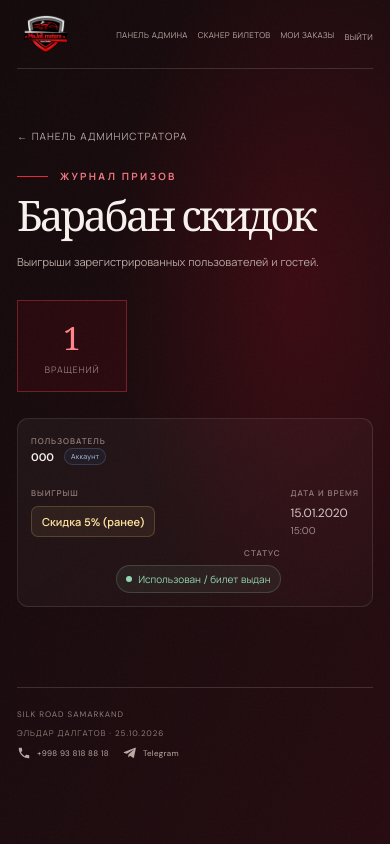
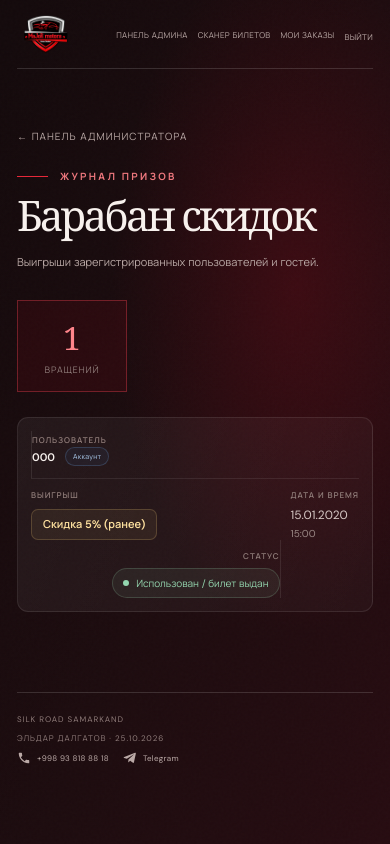
Before and after one commit to Shakhriyor10/koncrept, a Django app: page /staff/wheel-rewards/ in a window 390 px wide. Run offline with Django 5.2, Linux system fonts and the light colour scheme; a user stored in the database is signed in; tables that the repository leaves empty hold one stand-in row (values such as "Sample post").

Commit message:
kjiksk30

```diff
--- a/static/css/site.css
+++ b/static/css/site.css
@@ -420,39 +420,38 @@ h1,h2,p { margin-top: 0; }
 
 .staff-heading-actions { display: flex; flex-wrap: wrap; gap: 10px; margin-top: 17px; }
 .staff-heading-actions .button { min-height: 44px; }
-.wheel-reward-table-wrap { margin-top: 26px; overflow: hidden; border: 1px solid rgba(255,255,255,.1); border-radius: 12px; background: linear-gradient(145deg,rgba(255,255,255,.045),rgba(255,255,255,.018)); box-shadow: 0 18px 48px rgba(0,0,0,.16); }
-.wheel-reward-table { width: 100%; border-collapse: separate; border-spacing: 0; table-layout: fixed; text-align: left; }
-.wheel-reward-table th { height: 54px; padding: 0 30px; text-align: left; border-bottom: 1px solid rgba(255,255,255,.1); background: rgba(255,255,255,.025); color: #a99592; font-size: 9px; font-weight: 600; letter-spacing: .13em; text-transform: uppercase; }
+.wheel-reward-table-wrap { margin-top: 22px; overflow: visible; }
+.wheel-reward-table { width: 100%; border-collapse: separate; border-spacing: 0 10px; table-layout: fixed; text-align: left; }
+.wheel-reward-table th { height: 42px; padding: 0 22px 8px; text-align: left; color: #a99592; font-size: 9px; font-weight: 600; letter-spacing: .13em; text-transform: uppercase; }
 .wheel-reward-table th:nth-child(1) { width: 36%; }
 .wheel-reward-table th:nth-child(2) { width: 27%; }
 .wheel-reward-table th:nth-child(3) { width: 21%; }
 .wheel-reward-table th:nth-child(4) { width: 16%; }
-.wheel-reward-table td { height: 74px; padding: 15px 30px; border-bottom: 1px solid rgba(255,255,255,.065); color: #d7c9c6; font-size: 12px; vertical-align: middle; }
-.wheel-reward-table tbody tr:last-child td { border-bottom: 0; }
-.wheel-reward-table tbody tr { transition: background .2s ease; }
-.wheel-reward-table tbody tr:hover { background: rgba(255,255,255,.035); }
-.wheel-reward-table th + th,.wheel-reward-table td + td { border-left: 1px solid rgba(255,255,255,.035); }
+.wheel-reward-table td { height: 72px; padding: 16px 22px; border-top: 1px solid rgba(255,255,255,.09); border-bottom: 1px solid rgba(255,255,255,.09); background: linear-gradient(110deg,rgba(255,255,255,.055),rgba(255,255,255,.028)); color: #d7c9c6; font-size: 12px; vertical-align: middle; transition: background .18s ease; }
+.wheel-reward-table td:first-child { border-left: 1px solid rgba(255,255,255,.09); border-radius: 10px 0 0 10px; }
+.wheel-reward-table td:last-child { border-right: 1px solid rgba(255,255,255,.09); border-radius: 0 10px 10px 0; }
+.wheel-reward-table tbody tr:hover td { background: rgba(255,255,255,.075); }
 .wheel-reward-user-cell { min-width: 0; }
 .wheel-reward-user { display: flex; align-items: center; gap: 16px; min-width: 0; }
 .wheel-reward-user strong { min-width: 0; overflow: hidden; color: #f7f1ed; font-size: 12px; font-weight: 600; text-overflow: ellipsis; white-space: nowrap; }
-.wheel-guest-badge,.wheel-user-badge { flex: 0 0 auto; padding: 5px 8px; border: 1px solid rgba(255,255,255,.12); border-radius: 999px; color: #baa9a6; font-size: 8px; line-height: 1; letter-spacing: .04em; }
+.wheel-guest-badge,.wheel-user-badge { flex: 0 0 auto; padding: 6px 9px; border: 1px solid rgba(255,255,255,.12); border-radius: 999px; color: #baa9a6; font-size: 8px; line-height: 1; letter-spacing: .04em; }
 .wheel-user-badge { border-color: rgba(120,185,255,.2); background: rgba(60,120,190,.08); color: #a9c9eb; }
-.wheel-reward-prize span { display: inline-flex; align-items: center; min-height: 30px; padding: 6px 10px; border: 1px solid rgba(226,191,114,.22); border-radius: 7px; background: rgba(226,191,114,.07); color: #ffe2a0; font-size: 11px; font-weight: 600; line-height: 1.35; }
+.wheel-reward-prize span { display: inline-flex; align-items: center; min-height: 30px; padding: 7px 11px; border: 1px solid rgba(226,191,114,.22); border-radius: 7px; background: rgba(226,191,114,.07); color: #ffe2a0; font-size: 11px; font-weight: 600; line-height: 1.35; }
 .wheel-reward-time { white-space: nowrap; }
 .wheel-reward-time span,.wheel-reward-time small { display: block; }
-.wheel-reward-time small { margin-top: 3px; color: #9b8986; font-size: 10px; }
-.wheel-reward-state { display: inline-flex; align-items: center; gap: 6px; min-height: 28px; padding: 5px 9px; border: 1px solid rgba(255,255,255,.12); border-radius: 999px; color: #d0bfbc; font-size: 10px; white-space: nowrap; }
+.wheel-reward-time small { margin-top: 4px; color: #9b8986; font-size: 10px; }
+.wheel-reward-state { display: inline-flex; align-items: center; gap: 7px; min-height: 30px; padding: 6px 10px; border: 1px solid rgba(255,255,255,.12); border-radius: 999px; color: #d0bfbc; font-size: 10px; white-space: nowrap; }
 .wheel-reward-state::before { width: 6px; height: 6px; border-radius: 50%; background: currentColor; content: ""; }
 .wheel-reward-state.is-claimed { border-color: rgba(148,214,175,.2); background: rgba(148,214,175,.07); color: #94d6af; }
 .wheel-reward-state.is-expired { color: #968784; }
 @media (max-width: 760px) {
-  .wheel-reward-table-wrap { overflow: visible; border: 0; background: transparent; box-shadow: none; }
+  .wheel-reward-table-wrap { margin-top: 18px; }
   .wheel-reward-table,.wheel-reward-table tbody { display: block; width: 100%; }
   .wheel-reward-table thead { position: absolute; width: 1px; height: 1px; overflow: hidden; clip: rect(0,0,0,0); white-space: nowrap; clip-path: inset(50%); }
-  .wheel-reward-table tbody { display: grid; gap: 11px; }
-  .wheel-reward-table tbody tr { display: grid; grid-template-columns: minmax(0,1fr) auto; gap: 0 16px; padding: 15px; border: 1px solid rgba(255,255,255,.1); border-radius: 11px; background: linear-gradient(145deg,rgba(255,255,255,.045),rgba(255,255,255,.018)); }
-  .wheel-reward-table tbody tr:hover { background: rgba(255,255,255,.055); }
-  .wheel-reward-table td { display: grid; height: auto; min-width: 0; padding: 10px 0 0; border: 0; }
+  .wheel-reward-table tbody { display: grid; gap: 12px; }
+  .wheel-reward-table tbody tr { display: grid; grid-template-columns: minmax(0,1fr) auto; gap: 0 16px; padding: 14px 16px; border: 1px solid rgba(255,255,255,.09); border-radius: 11px; background: linear-gradient(110deg,rgba(255,255,255,.055),rgba(255,255,255,.028)); }
+  .wheel-reward-table tbody tr:hover { background: rgba(255,255,255,.075); }
+  .wheel-reward-table td { display: grid; height: auto; min-width: 0; padding: 10px 0 0; border: 0; border-radius: 0 !important; background: transparent !important; }
   .wheel-reward-table .wheel-reward-user-cell { grid-column: 1 / -1; display: block; padding: 0 0 12px; border-bottom: 1px solid rgba(255,255,255,.08); }
   .wheel-reward-table .wheel-reward-user-cell::before { margin-bottom: 8px; color: #907d7a; content: attr(data-label); font-size: 8px; font-weight: 600; letter-spacing: .12em; text-transform: uppercase; }
   .wheel-reward-table .wheel-reward-user { display: flex; align-items: center; gap: 12px; }
@@ -461,13 +460,13 @@ h1,h2,p { margin-top: 0; }
   .wheel-reward-table .wheel-reward-time { justify-items: start; }
   .wheel-reward-table td:last-child { justify-items: end; align-content: start; }
   .wheel-reward-table td:last-child::before { align-self: end; }
-  .wheel-reward-table th + th,.wheel-reward-table td + td { border-left: 0; }
 }
 @media (max-width: 400px) {
+  .wheel-reward-table tbody { gap: 10px; }
   .wheel-reward-table tbody tr { gap: 0 10px; padding: 13px; }
   .wheel-reward-table .wheel-reward-user { gap: 10px; }
   .wheel-reward-user strong { max-width: 42vw; font-size: 11px; }
-  .wheel-guest-badge,.wheel-user-badge { padding: 4px 6px; font-size: 7px; }
+  .wheel-guest-badge,.wheel-user-badge { padding: 5px 7px; font-size: 7px; }
 }
 .wheel-reward-pagination { display: flex; justify-content: center; align-items: center; gap: 18px; margin: 24px 0; color: var(--muted); font-size: 11px; }
 .wheel-reward-pagination .button { min-height: 40px; }
--- a/templates/base.html
+++ b/templates/base.html
@@ -10,7 +10,7 @@
   <link rel="preconnect" href="https://fonts.googleapis.com">
   <link rel="preconnect" href="https://fonts.gstatic.com" crossorigin>
   <link href="https://fonts.googleapis.com/css2?family=DM+Sans:wght@400;500;600;700&family=Manrope:wght@400;500;600;700&display=swap" rel="stylesheet">
-  <link rel="stylesheet" href="{% static 'css/site.css' %}">
+  <link rel="stylesheet" href="{% static 'css/site.css' %}?v=20261024-reward-table">
 </head>
 <body>
   <div class="site-bg"></div>
--- a/templates/concerts/staff_wheel_rewards.html
+++ b/templates/concerts/staff_wheel_rewards.html
@@ -15,9 +15,13 @@
         <tbody>
           {% for reward in page_obj %}
             <tr>
-              <td class="wheel-reward-user-cell" data-label="Пользователь"><div class="wheel-reward-user"><strong>{{ reward.customer_label }}</strong>{% if not reward.user_id %}<span class="wheel-guest-badge">Гость</span>{% else %}<span class="wheel-user-badge">Аккаунт</span>{% endif %}</div></td>
+              <td class="wheel-reward-user-cell" data-label="Пользователь">
+                <div class="wheel-reward-user">
+                  {% if reward.user_id %}<strong>{{ reward.customer_label }}</strong><span class="wheel-user-badge">Аккаунт</span>{% else %}<span class="wheel-guest-badge">Гость</span>{% endif %}
+                </div>
+              </td>
               <td class="wheel-reward-prize" data-label="Выигрыш"><span>{{ reward.get_code_display }}</span></td>
-              <td class="wheel-reward-time" data-label="Дата и время"><span>{{ reward.spun_at|date:'d.m.Y' }}</span><small>{{ reward.spun_at|date:'H:i' }}</small></td>
+              <td class="wheel-reward-time" data-label="Дата и время"><span>{{ reward.spun_at|date:'d.m.Y' }}<br><small>{{ reward.spun_at|date:'H:i' }}</small></span></td>
               <td data-label="Статус"><span class="wheel-reward-state {% if reward.claimed_at %}is-claimed{% elif reward.expires_at <= now %}is-expired{% endif %}">{{ reward.state_label }}</span></td>
             </tr>
           {% endfor %}
```
